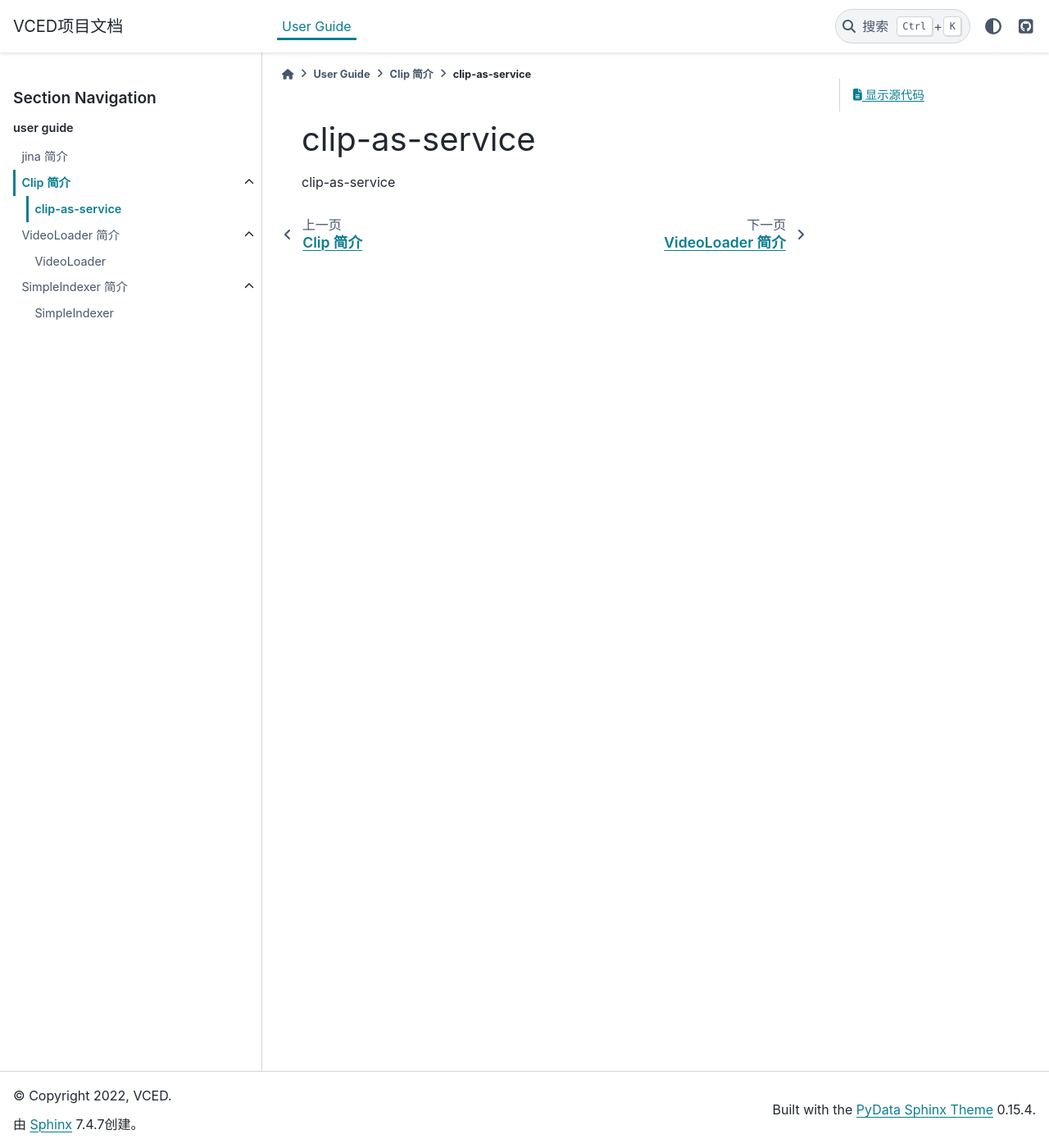
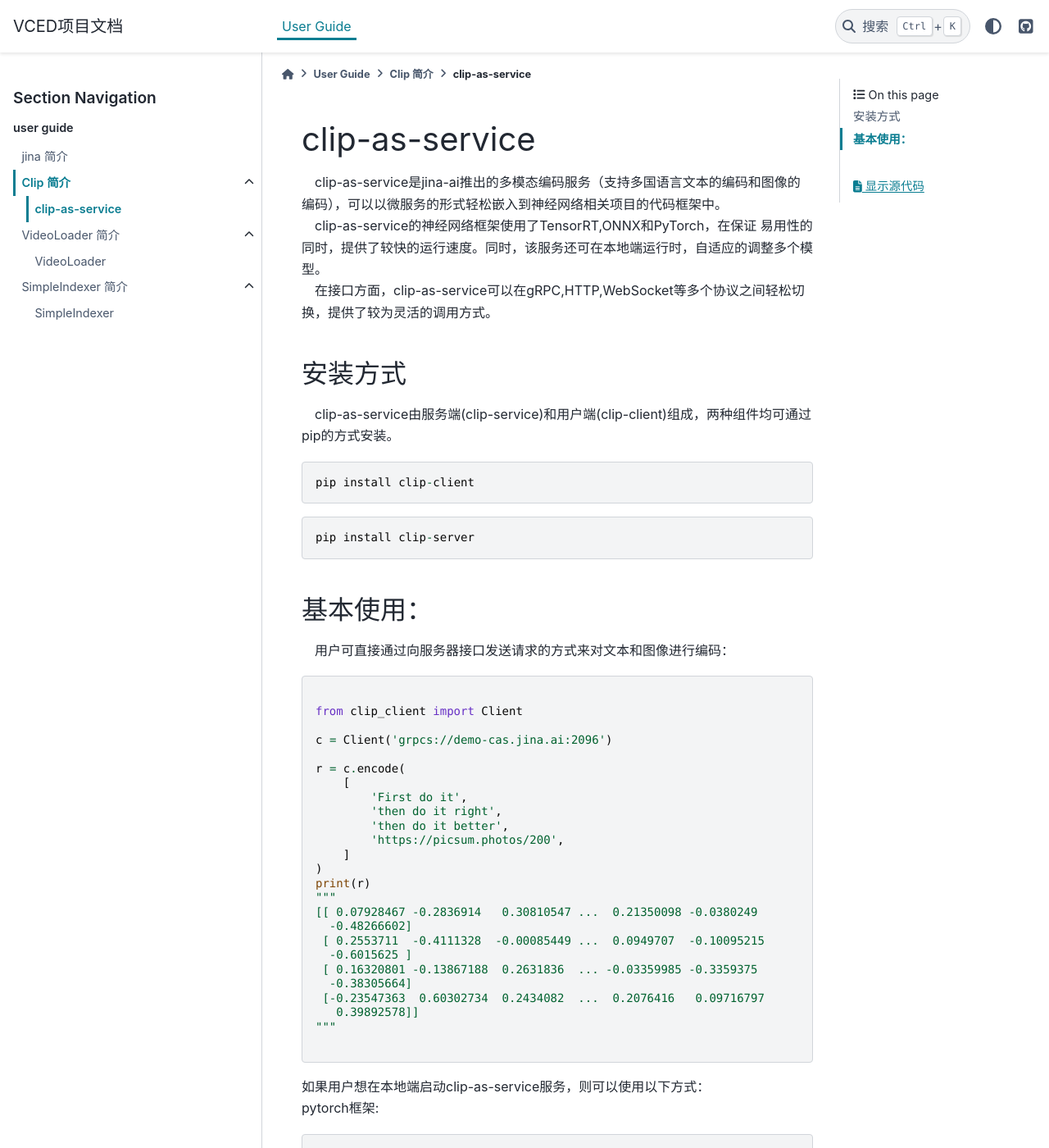
Before and after one commit to datawhalechina/vced, a Sphinx documentation site: the page built from docs/source/user_guide/clip/clip-as-service.md, in a window 1280 px wide and 1400 px high. Shown: the whole window at 82% size. Built offline with Sphinx 7.4.7 and the PyData theme 0.15.4, drawn with Linux system fonts in a browser that asks for light colours; some of the changed text lies outside the part shown.

Commit message:
feat: add clip as service md file

````diff
--- a/docs/source/user_guide/clip/clip-as-service.md
+++ b/docs/source/user_guide/clip/clip-as-service.md
@@ -1,3 +1,71 @@
 # clip-as-service
+&ensp;&ensp;clip-as-service是jina-ai推出的多模态编码服务（支持多国语言文本的编码和图像的编码），可以以微服务的形式轻松嵌入到神经网络相关项目的代码框架中。
+&ensp;&ensp;clip-as-service的神经网络框架使用了TensorRT,ONNX和PyTorch，在保证
+易用性的同时，提供了较快的运行速度。同时，该服务还可在本地端运行时，自适应的调整多个模型。
+&ensp;&ensp;在接口方面，clip-as-service可以在gRPC,HTTP,WebSocket等多个协议之间轻松切换，提供了较为灵活的调用方式。
+### 安装方式
+
+&ensp;&ensp;clip-as-service由服务端(clip-service)和用户端(clip-client)组成，两种组件均可通过pip的方式安装。
+```
+pip install clip-client
+```
+
+```
+pip install clip-server
+```
+
+### 基本使用：
+&ensp;&ensp;用户可直接通过向服务器接口发送请求的方式来对文本和图像进行编码：
+```python
+
+from clip_client import Client
+
+c = Client('grpcs://demo-cas.jina.ai:2096')
+
+r = c.encode(
+    [
+        'First do it',
+        'then do it right',
+        'then do it better',
+        'https://picsum.photos/200',
+    ]
+)
+print(r)
+"""
+[[ 0.07928467 -0.2836914   0.30810547 ...  0.21350098 -0.0380249
+  -0.48266602]
+ [ 0.2553711  -0.4111328  -0.00085449 ...  0.0949707  -0.10095215
+  -0.6015625 ]
+ [ 0.16320801 -0.13867188  0.2631836  ... -0.03359985 -0.3359375
+  -0.38305664]
+ [-0.23547363  0.60302734  0.2434082  ...  0.2076416   0.09716797
+   0.39892578]]
+"""
+
+```
+
+如果用户想在本地端启动clip-as-service服务，则可以使用以下方式：
+pytorch框架:
+```
+python -m clip_server
+```
+ONNX框架：
+```
+python -m clip_server onnx-flow.yml
+```
+TensorRT框架：
+```
+python -m clip_server tensorrt-flow.yml
+```
+
+在本地端成功启动clip-server之后（当然，用户也可以在自己的服务器集群中部署，需支持公网IP访问），
+用户可在本地端使用clip-client通过端口的形式请求模型调用来对文本和图像进行编码。
+```python
+from clip_client import Client
+
+c = Client('grpc://0.0.0.0:51000')
+c.profile()
+```
+之后，用户便可以调用自己需要的API来对数据进行处理。
 
 clip-as-service
````
